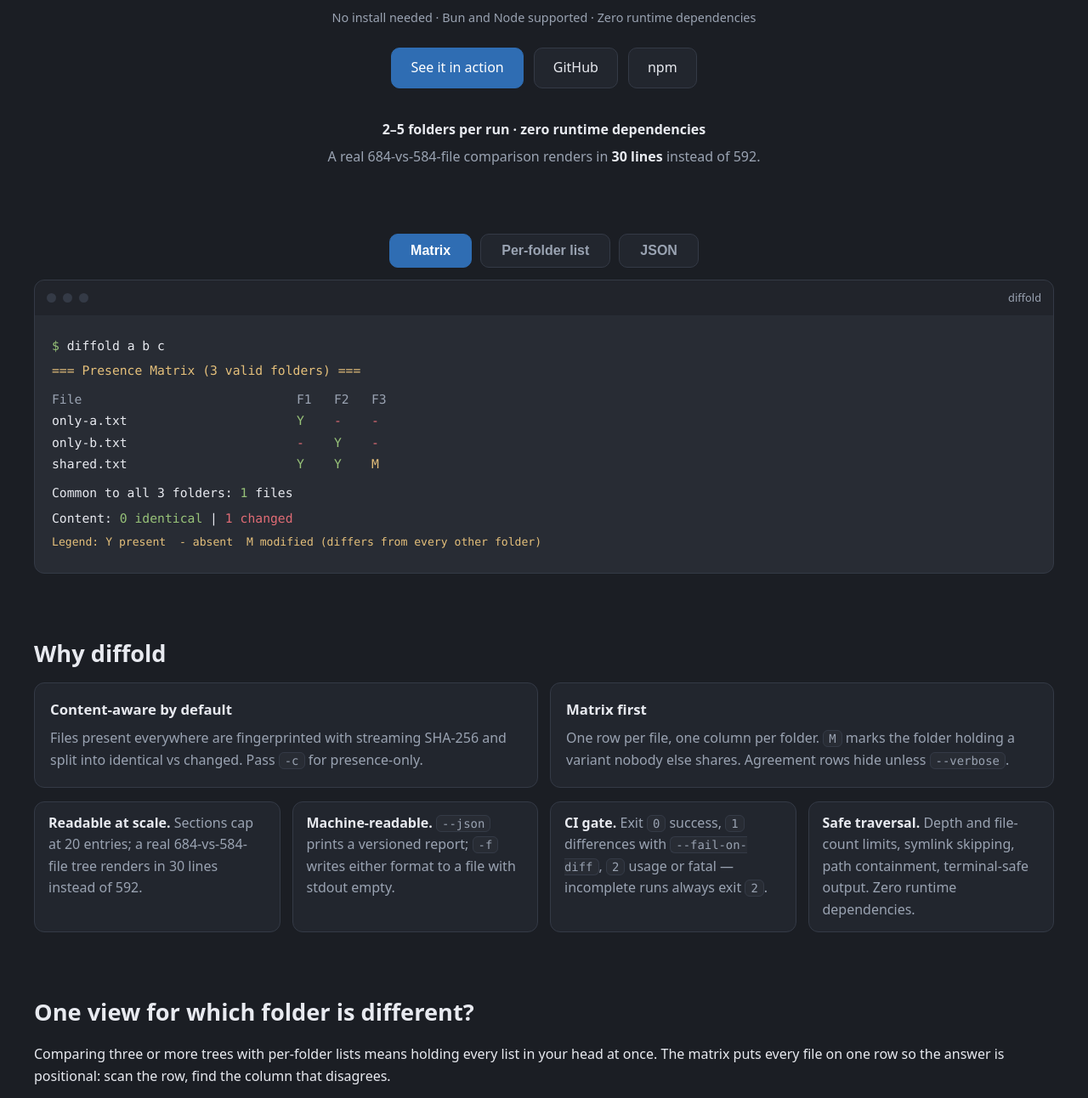
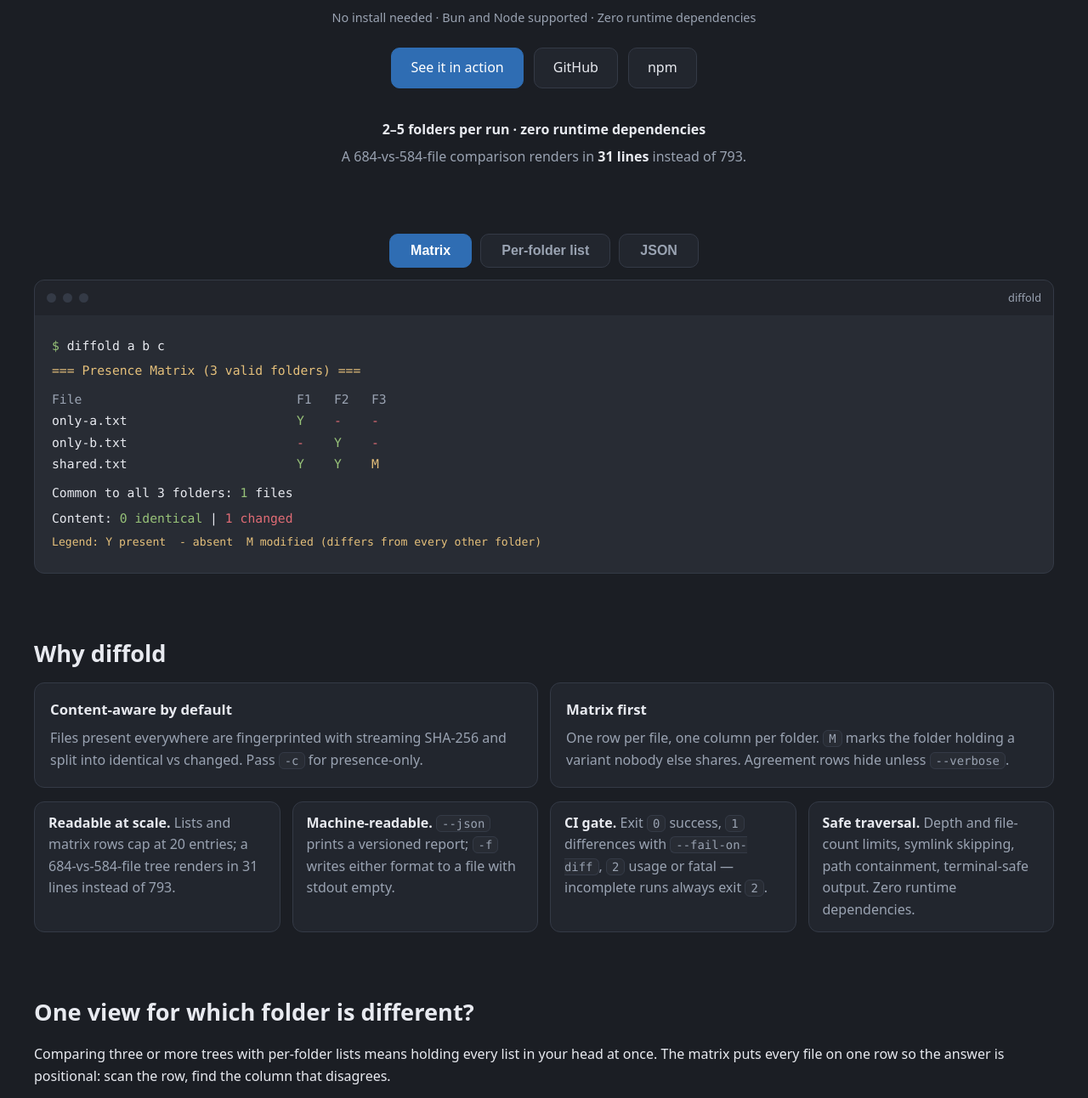
Before and after one commit to drizzer/diffold, a website: page site/index.html in a window 1280 px wide. Shown: the part 398-1690 px from the top of the page at 85% size. Drawn offline with Linux system fonts and the light colour scheme.

Commit message:
release: diffold 0.1.1
Documentation correction; no behavior change.

- Output-volume limits are described for the matrix and list views, not just the list view: unique, missing, changed, and visible matrix rows each cap at 20.
- Workflow references name the current files: checks.yml, publish-npm.yml, pages.yml.
- Scale figures in the README, the landing site, and the cap comment are measured on a reproducible 684-vs-584-file tree: 31 lines by default, 102 with --list, 793 with --verbose.

```diff
--- a/index.ts
+++ b/index.ts
@@ -530,7 +530,7 @@ function getCommonFiles(fileSets: Set<string>[]): Set<string> {
 }
 
 // Long file lists make a report unreadable on real trees (a 684-vs-584-file
-// comparison produced ~592 lines), so each section is capped unless --verbose.
+// comparison is 31 lines capped and 793 uncapped), so sections cap at 20.
 const DEFAULT_LIST_LIMIT = 20;
 
 function printList(
--- a/package.json
+++ b/package.json
@@ -1,6 +1,6 @@
 {
   "name": "diffold",
-  "version": "0.1.0",
+  "version": "0.1.1",
   "description": "Compare directories and show differences with color-coded output",
   "type": "module",
   "packageManager": "bun@1.4.0",
--- a/site/index.html
+++ b/site/index.html
@@ -48,7 +48,7 @@
     </div>
     <div class="hero-proof">
       <p><strong>2–5 folders per run · zero runtime dependencies</strong></p>
-      <p>A real 684-vs-584-file comparison renders in <strong>30 lines</strong> instead of 592.</p>
+      <p>A 684-vs-584-file comparison renders in <strong>31 lines</strong> instead of 793.</p>
     </div>
   </section>
 
@@ -117,7 +117,7 @@
       <article><h3>Matrix first</h3><p>One row per file, one column per folder. <code>M</code> marks the folder holding a variant nobody else shares. Agreement rows hide unless <code>--verbose</code>.</p></article>
     </div>
     <ul class="feature-rest">
-      <li><strong>Readable at scale.</strong> Sections cap at 20 entries; a real 684-vs-584-file tree renders in 30 lines instead of 592.</li>
+      <li><strong>Readable at scale.</strong> Lists and matrix rows cap at 20 entries; a 684-vs-584-file tree renders in 31 lines instead of 793.</li>
       <li><strong>Machine-readable.</strong> <code>--json</code> prints a versioned report; <code>-f</code> writes either format to a file with stdout empty.</li>
       <li><strong>CI gate.</strong> Exit <code>0</code> success, <code>1</code> differences with <code>--fail-on-diff</code>, <code>2</code> usage or fatal — incomplete runs always exit <code>2</code>.</li>
       <li><strong>Safe traversal.</strong> Depth and file-count limits, symlink skipping, path containment, terminal-safe output. Zero runtime dependencies.</li>
```
Also changed, not shown: CHANGELOG.md, README.md.
